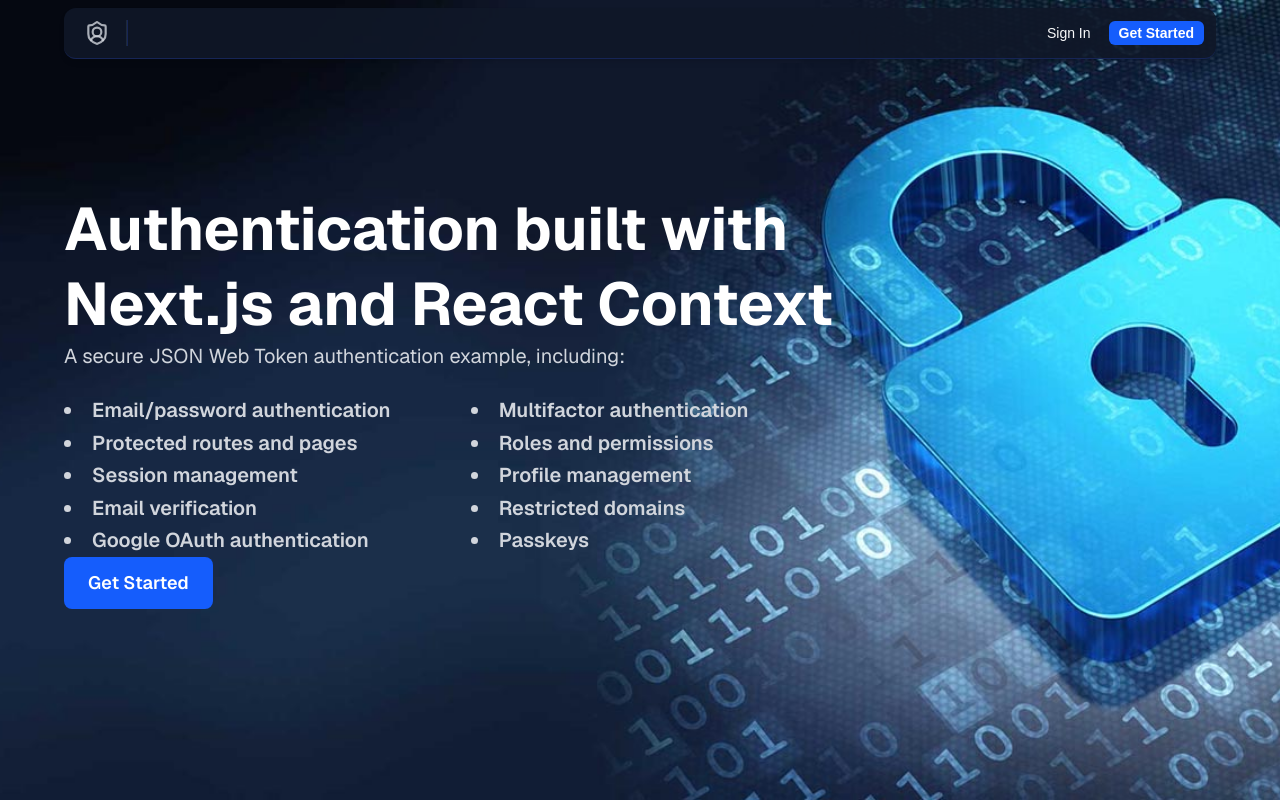
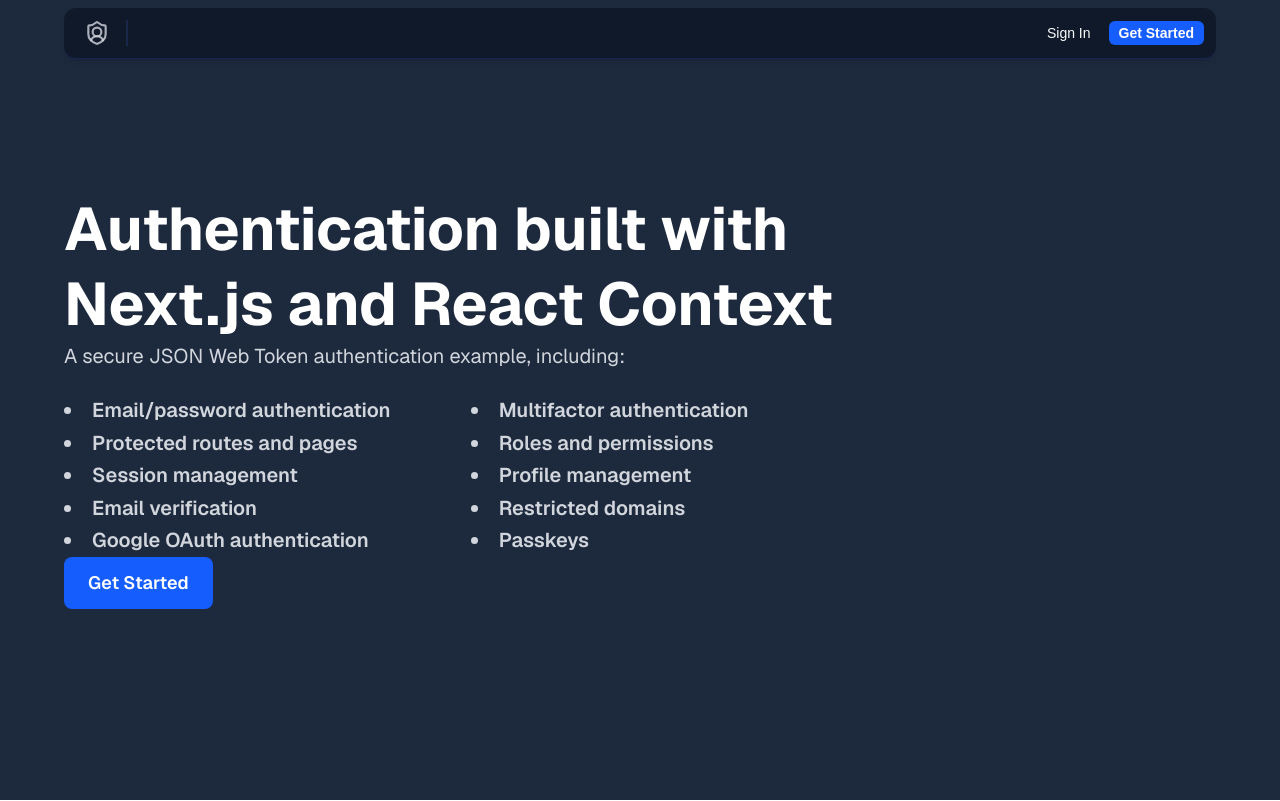
Before and after one commit to kskrenes/nextjs-auth, a Next.js app: page / in a window 1280 px wide. Built offline with nearby package versions, Linux system fonts and the light colour scheme; no server answers.

Commit message:
set bg color

```diff
--- a/src/app/layout.tsx
+++ b/src/app/layout.tsx
@@ -28,11 +28,11 @@ export default function RootLayout({
   return (
     <html lang="en">
       <body
-        className={`${geistSans.variable} ${geistMono.variable} antialiased`}
+        className={`${geistSans.variable} ${geistMono.variable} antialiased` }
       >
         <AuthProvider>
           <Header />
-          <main>{children}</main>
+          <main className="bg-slate-800">{children}</main>
           <Toaster />
         </AuthProvider>
       </body>
```
